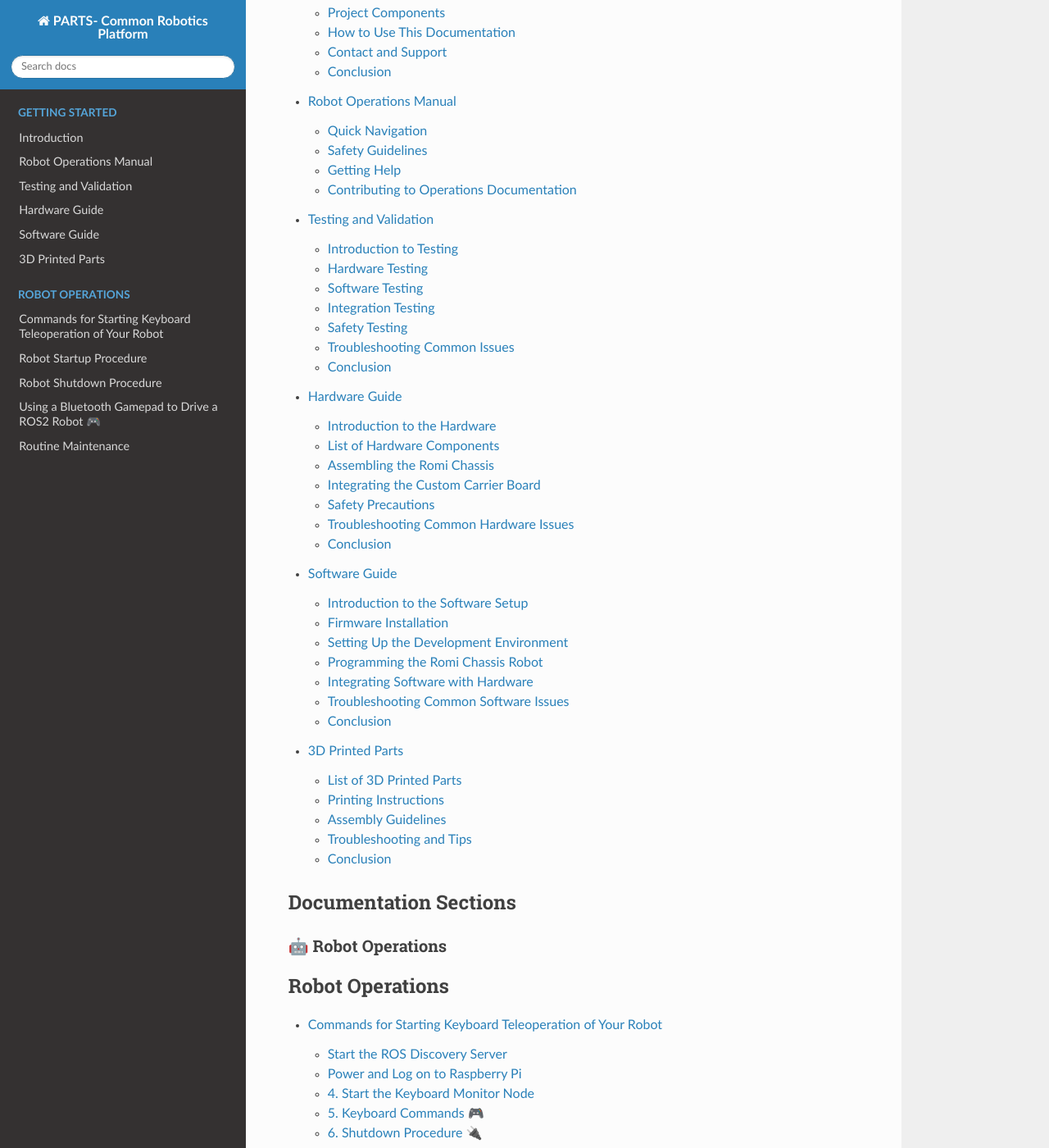
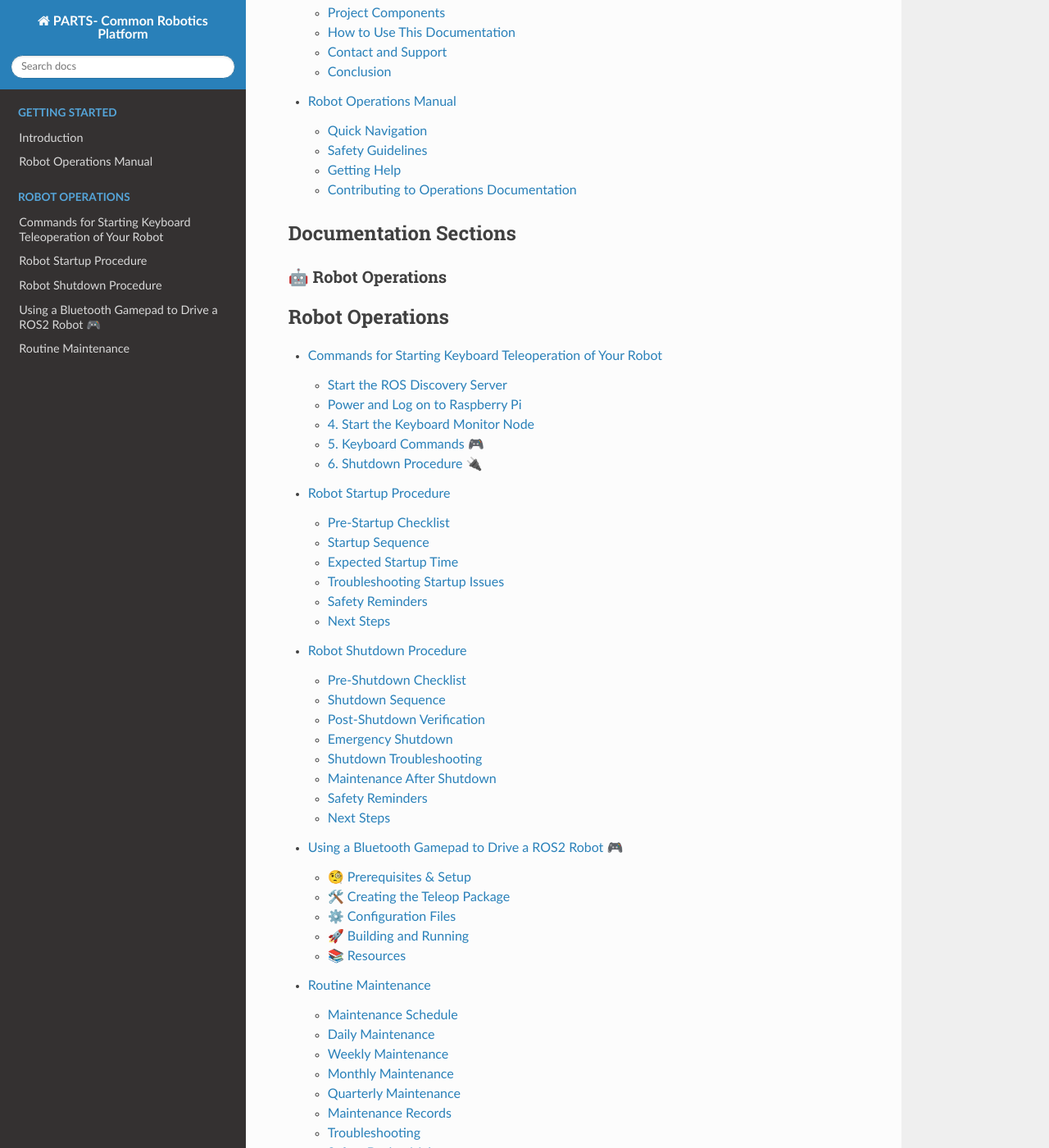
Before and after one commit to RoseCityRobotics/common_platform, a Sphinx documentation site: the page built from docs/source/index.md, in a window 1280 px wide and 1400 px high, scrolled down 573 px. Shown: the whole window at 82% size. Built offline with Sphinx 7.4.7 and the Read the Docs theme 3.1.0, drawn with Linux system fonts in a browser that asks for light colours.

Commit message:
remove unused docs

````diff
--- a/docs/source/index.md
+++ b/docs/source/index.md
@@ -12,10 +12,6 @@ Welcome to the comprehensive documentation for the PARTS Common Robotics Platfor
 
 intro
 operations/index
-testing
-hardware
-software
-3dprint
 ```
 
 ## Documentation Sections
````
